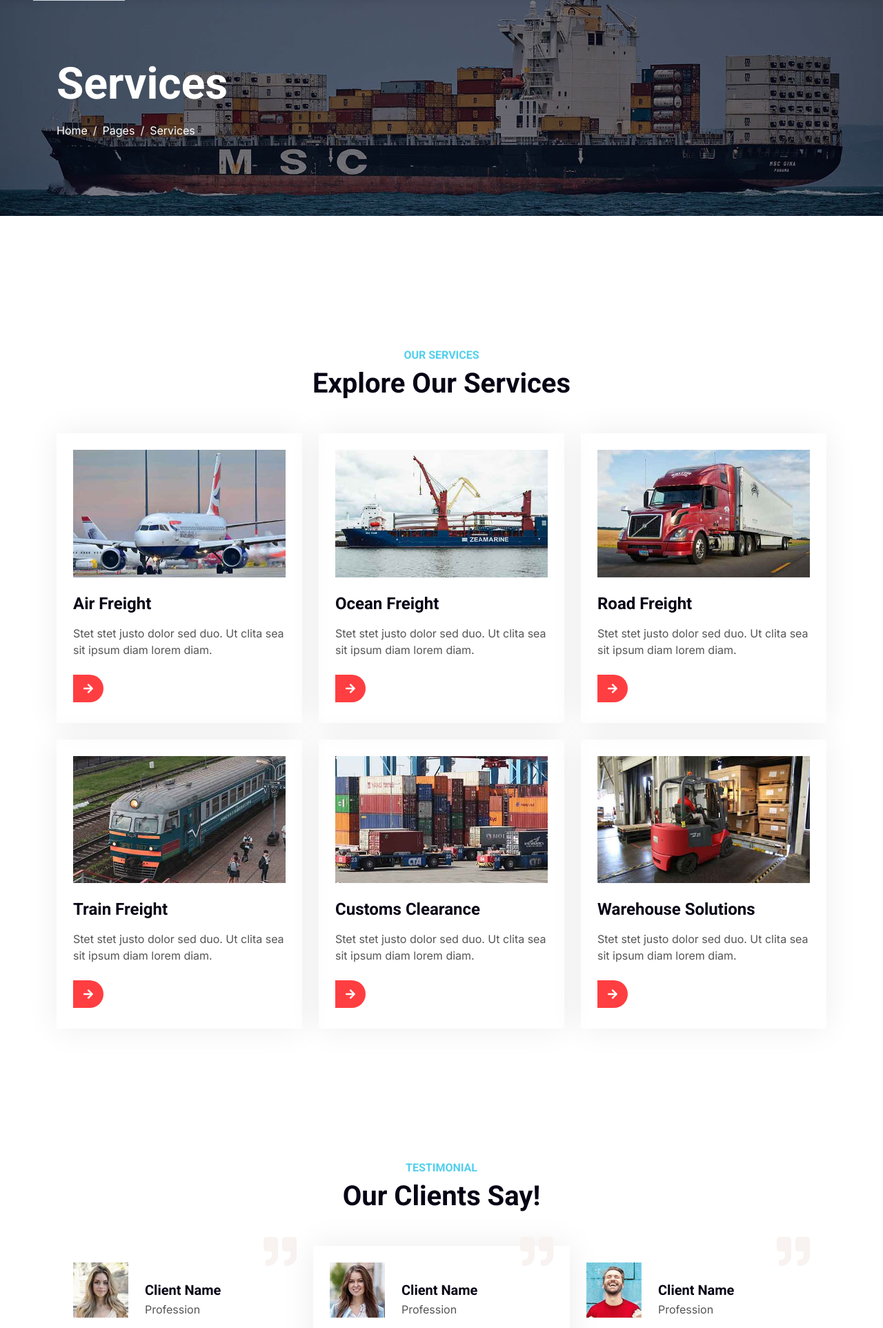
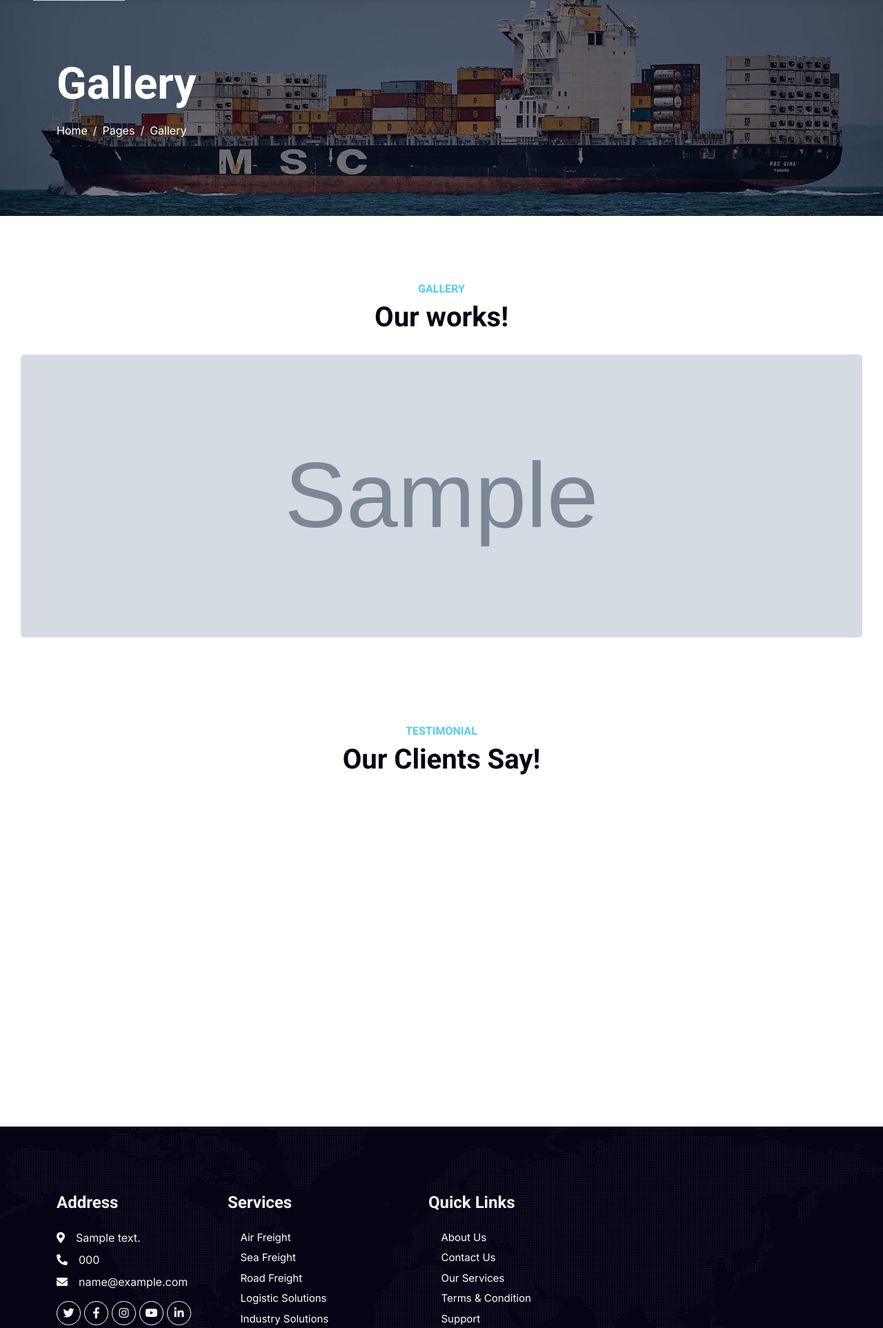
Before and after one commit to RUBANKUMAR513/logistic, a Django app: page /gallery/ in a window 1280 px wide. Shown: the part 92-2017 px from the top of the page at 69% size. Run offline with Django 5.2, Linux system fonts and the light colour scheme; tables that the repository leaves empty hold one stand-in row (values such as "Sample post"); grey boxes marked "Sample" are stand-in pictures; some libraries are stand-ins or nearby versions.

Commit message:
gallery page -connected to backend

```diff
--- a/templates/gallery.html
+++ b/templates/gallery.html
@@ -30,6 +30,95 @@
 
     <!-- Template Stylesheet -->
     <link href="{% static 'css/style.css' %}" rel="stylesheet">
+    <style>
+      /* Page heading */
+.page-heading {
+    text-align: center;
+    margin-top: 100px; /* Space below the header */
+    margin-bottom: 20px;
+    color: #873e23;
+}
+
+/* Gallery styling */
+.gallery {
+    display: grid;
+    grid-gap: 10px; /* Space between images */
+    grid-template-columns: repeat(auto-fit, minmax(250px, 1fr)); /* Responsive columns */
+    grid-auto-rows: 200px; /* Default row height */
+    grid-auto-flow: dense; /* Fill empty space efficiently */
+    margin: 30px;
+    position: relative; /* Position relative for absolute child positioning */
+}
+
+/* Image container */
+.image-container {
+    position: relative; /* Required for overlay positioning */
+    overflow: hidden; /* Prevent overflow */
+    border-radius: 5px; /* Rounded corners for the container */
+}
+
+.image-container:hover {
+    border: 5px solid #FF3E41; /* Highlight border on hover */
+}
+
+/* Overlay styling */
+.overlay {
+    position: absolute; /* Position it absolutely within the container */
+    bottom: 0;
+    left: 0;
+    width: 100%;
+    background-color: rgba(0, 0, 0, 0.8); /* Dark background with transparency */
+    color: white;
+    padding: 10px;
+    text-align: center;
+    font-size: 16px;
+    font-weight: bold;
+    transform: translateY(100%); /* Initially hide the overlay */
+    transition: transform 0.3s ease; /* Smooth transition for visibility */
+}
+
+/* Show overlay on hover */
+.image-container:hover .overlay {
+    transform: translateY(0); /* Slide overlay into view */
+}
+
+/* Image styling */
+.gallery > div > img {
+    width: 100%; /* Full width of the container */
+    height: 100%; /* Full height of the container */
+    object-fit: cover; /* Cover to fill container while maintaining aspect ratio */
+    border-radius: 5px; /* Rounded corners for images */
+    transition: transform 0.3s ease; /* Scale effect on hover */
+}
+
+/* Image scale on hover */
+.image-container:hover img {
+    transform: scale(1.05); /* Slightly enlarge image on hover */
+}
+
+/* Tall images */
+.gallery .tall {
+    grid-row: span 2; /* Span 2 rows for tall images */
+}
+.testimonial-item p {
+    word-break: break-word;
+}
+.testimonial-carousel .owl-dots {
+    display: block !important;
+    text-align: center;
+    margin-top: 20px;
+}
+
+.testimonial-carousel .owl-dot span {
+    width: 12px;
+    height: 12px;
+    background: #FF3E41;
+}
+
+
+
+    </style>
+
 </head>
 
 <body>
@@ -82,12 +171,12 @@
     <!-- Page Header Start -->
     <div class="container-fluid page-header py-5" style="margin-bottom: 6rem;">
         <div class="container py-5">
-            <h1 class="display-3 text-white mb-3 animated slideInDown">Services</h1>
+            <h1 class="display-3 text-white mb-3 animated slideInDown">Gallery</h1>
             <nav aria-label="breadcrumb animated slideInDown">
                 <ol class="breadcrumb">
                     <li class="breadcrumb-item"><a class="text-white" href="#">Home</a></li>
                     <li class="breadcrumb-item"><a class="text-white" href="#">Pages</a></li>
-                    <li class="breadcrumb-item text-white active" aria-current="page">Services</li>
+                    <li class="breadcrumb-item text-white active" aria-current="page">Gallery</li>
                 </ol>
             </nav>
         </div>
@@ -96,7 +185,7 @@
 
 
     <!-- Service Start -->
-    <div class="container-xxl py-5">
+    <!-- <div class="container-xxl py-5">
         <div class="container py-5">
             <div class="text-center wow fadeInUp" data-wow-delay="0.1s">
                 <h6 class="text-secondary text-uppercase">Our Services</h6>
@@ -165,9 +254,25 @@
                 </div>
             </div>
         </div>
-    </div>
+    </div> -->
     <!-- Service End -->
-
+       <div class="text-center">
+       <h6 class="text-secondary text-uppercase">Gallery</h6>
+        <h1 class="mb-0">Our works!</h1>
+        </div>
+        {% load static %}
+        <div class="gallery">
+            {% if gallery_images.exists %}  <!-- Check if any images exist -->
+                {% for image in gallery_images %}
+                    <div class="image-container {% if image.orientation == 'portrait' %}tall{% endif %}">
+                        <img class="galleryimg" src="{{ image.image.url }}" alt="{{ image.name }}" loading="lazy">
+                        <div class="overlay">{{ image.name }}</div>
+                    </div>
+                {% endfor %}
+            {% else %}
+                <p style="text-align: center;">No gallery images available.</p>
+            {% endif %}
+        </div>
 
     <!-- Testimonial Start -->
     <div class="container-xxl py-5 wow fadeInUp" data-wow-delay="0.1s">
@@ -177,50 +282,22 @@
                 <h1 class="mb-0">Our Clients Say!</h1>
             </div>
             <div class="owl-carousel testimonial-carousel wow fadeInUp" data-wow-delay="0.1s">
+                {% for testimonial in testimonials %}
                 <div class="testimonial-item p-4 my-5">
-                    <i class="fa fa-quote-right fa-3x text-light position-absolute top-0 end-0 mt-n3 me-4"></i>
-                    <div class="d-flex align-items-end mb-4">
-                        <img class="img-fluid flex-shrink-0" src="{% static 'img/testimonial-1.jpg' %}" style="width: 80px; height: 80px;">
-                        <div class="ms-4">
-                            <h5 class="mb-1">Client Name</h5>
-                            <p class="m-0">Profession</p>
+                <i class="fa fa-quote-right fa-3x text-light position-absolute top-0 end-0 mt-n3 me-4"></i>
+
+                <div class="d-flex align-items-end mb-4">
+                   <img class="img-fluid flex-shrink-0"src="{{ testimonial.client_picture.url }}"style="width: 80px; height: 80px;"alt="{{ testimonial.client_name }}">
+                       <div class="ms-4">
+                            <h5 class="mb-1">{{ testimonial.client_name }}</h5>
+                            <p class="m-0">{{ testimonial.profession }}</p>
                         </div>
-                    </div>
-                    <p class="mb-0">Tempor erat elitr rebum at clita. Diam dolor diam ipsum sit diam amet diam et eos. Clita erat ipsum et lorem et sit.</p>
                 </div>
-                <div class="testimonial-item p-4 my-5">
-                    <i class="fa fa-quote-right fa-3x text-light position-absolute top-0 end-0 mt-n3 me-4"></i>
-                    <div class="d-flex align-items-end mb-4">
-                        <img class="img-fluid flex-shrink-0" src="{% static 'img/testimonial-2.jpg' %}" style="width: 80px; height: 80px;">
-                        <div class="ms-4">
-                            <h5 class="mb-1">Client Name</h5>
-                            <p class="m-0">Profession</p>
-                        </div>
-                    </div>
-                    <p class="mb-0">Tempor erat elitr rebum at clita. Diam dolor diam ipsum sit diam amet diam et eos. Clita erat ipsum et lorem et sit.</p>
+
+                    <p class="mb-0">{{ testimonial.description }}</p>
                 </div>
-                <div class="testimonial-item p-4 my-5">
-                    <i class="fa fa-quote-right fa-3x text-light position-absolute top-0 end-0 mt-n3 me-4"></i>
-                    <div class="d-flex align-items-end mb-4">
-                        <img class="img-fluid flex-shrink-0" src="{% static 'img/testimonial-3.jpg' %}" style="width: 80px; height: 80px;">
-                        <div class="ms-4">
-                            <h5 class="mb-1">Client Name</h5>
-                            <p class="m-0">Profession</p>
-                        </div>
-                    </div>
-                    <p class="mb-0">Tempor erat elitr rebum at clita. Diam dolor diam ipsum sit diam amet diam et eos. Clita erat ipsum et lorem et sit.</p>
-                </div>
-                <div class="testimonial-item p-4 my-5">
-                    <i class="fa fa-quote-right fa-3x text-light position-absolute top-0 end-0 mt-n3 me-4"></i>
-                    <div class="d-flex align-items-end mb-4">
-                        <img class="img-fluid flex-shrink-0" src="{% static 'img/testimonial-4.jpg' %}" style="width: 80px; height: 80px;">
-                        <div class="ms-4">
-                            <h5 class="mb-1">Client Name</h5>
-                            <p class="m-0">Profession</p>
-                        </div>
-                    </div>
-                    <p class="mb-0">Tempor erat elitr rebum at clita. Diam dolor diam ipsum sit diam amet diam et eos. Clita erat ipsum et lorem et sit.</p>
-                </div>
+                {% endfor %}
+
             </div>
         </div>
     </div>
--- a/templates/index.html
+++ b/templates/index.html
@@ -1,6 +1,8 @@
 {% load static %}
 <!DOCTYPE html>
 <html lang="en">
+
+
 
 <head>
     <meta charset="utf-8">
@@ -30,6 +32,9 @@
 
     <!-- Template Stylesheet -->
     <link href="{% static 'css/style.css'%}" rel="stylesheet">
+
+
+
 </head>
 
 <body>
--- a/website/models.py
+++ b/website/models.py
@@ -1,3 +1,80 @@
 from django.db import models
+from django.core.exceptions import ValidationError
+from PIL import Image
+import os
+from io import BytesIO
+from django.core.files.base import ContentFile
 
-# Create your models here.
+class GalleryImages(models.Model):
+    ORIENTATION_CHOICES = [
+        ('portrait', 'Portrait'),
+        ('landscape', 'Landscape'),
+    ]
+
+    name = models.CharField(max_length=255)
+    image = models.ImageField(upload_to='gallery_images/')
+    enable = models.BooleanField(default=True)  # Checkbox for enable/disable
+    orientation = models.CharField(max_length=10, choices=ORIENTATION_CHOICES)
+    update_date_time = models.DateTimeField(auto_now=True)  # Automatically set the date/time on update
+
+    def clean(self):
+        # Limit to 25 instances
+        if GalleryImages.objects.count() >= 25 and not self.pk:
+            raise ValidationError('You can only create up to 25 Gallery Image Containers.')
+
+    def save(self, *args, **kwargs):
+        # Process the image for WebP format
+        if self.image:
+            # Open the image file
+            img = Image.open(self.image)
+            img = img.convert("RGB")  # Ensure compatibility with WebP format
+
+            # Determine target size based on orientation
+            if self.orientation == 'portrait':
+                target_size = (1080, 1920)  # Example size for portrait
+            else:
+                target_size = (1920, 1080)  # Example size for landscape
+
+            img.thumbnail(target_size, Image.Resampling.LANCZOS)  # Use LANCZOS for high-quality resizing
+
+            # Save the image in WebP format
+            output = BytesIO()
+            img.save(output, format='WEBP', quality=80)  # Adjust quality for performance
+            output.seek(0)
+
+            # Replace the old image with the new WebP image
+            new_image_name = os.path.splitext(self.image.name)[0] + '.webp'
+            self.image = ContentFile(output.read(), name=new_image_name)
+
+        super().save(*args, **kwargs)
+
+    def __str__(self):
+        return self.name
+
+
+class Testimonial(models.Model):
+    client_name = models.CharField(
+        max_length=30,
+        help_text="Maximum 30 characters"
+    )
+
+    client_picture = models.ImageField(
+        upload_to='testimonials/',
+        help_text="Recommended size: 100 × 100 pixels"
+    )
+
+    profession = models.CharField(
+        max_length=20,
+        help_text="Maximum 20 characters"
+    )
+
+    description = models.TextField(
+        max_length=100,
+        help_text="Maximum 100 characters"
+    )
+
+    enable = models.BooleanField(default=True)
+    last_updated = models.DateTimeField(auto_now=True)
+
+    def __str__(self):
+        return self.client_name
--- a/website/views.py
+++ b/website/views.py
@@ -1,5 +1,6 @@
 from django.shortcuts import render
 from settings.models import LogoSettings,ColorSettings,CompanyDetails
+from website.models import GalleryImages,Testimonial
 
 
 # Helper function to get common context
@@ -31,7 +32,12 @@
 # Gallery page
 def gallery(request):
     context = get_common_context()
+    gallery_images = GalleryImages.objects.filter(enable=True)
+
+    context['gallery_images'] = gallery_images
+    context['testimonials'] = Testimonial.objects.filter(enable=True)
     return render(request, "gallery.html", context)
+
 
 # Pricing page
 def pricing(request):
```
Also changed, not shown: website/admin.py (+21 -1 lines), media/gallery_images/Screenshot_2025-10-23_155900.webp (added), media/gallery_images/Screenshot_2025-10-24_121853.webp (added), media/gallery_images/Screenshot_2025-10-25_134317.webp (added), media/gallery_images/Screenshot_2025-10-27_114328.webp (added), media/testimonials/edit_1.jpg (added), media/testimonials/testimonial-1.jpg (added), media/testimonials/testimonial-2.jpg (added), media/testimonials/testimonial-3.jpg (added), website/migrations/0001_initial.py (added), website/migrations/0002_testimonial.py (added), website/migrations/0003_alter_testimonial_description.py (added), website/migrations/0004_alter_testimonial_description.py (added), website/migrations/0005_alter_testimonial_client_name_and_more.py (added), 2 other files.
